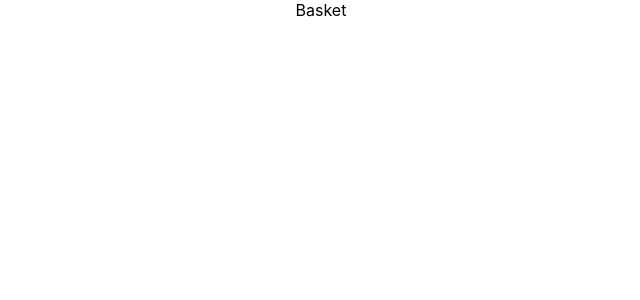
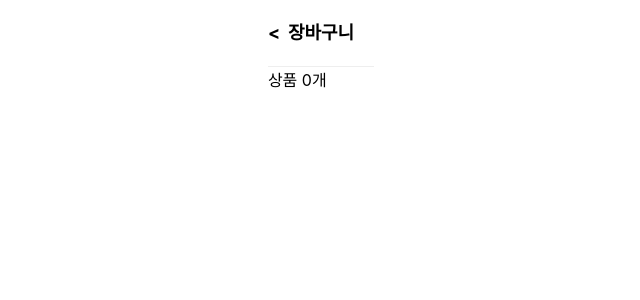
Before and after one commit to jaegwans/comento-shop, a React (Create React App) app: page /comento-shop/basket in a window 1280 px wide. Shown: the top 300 px of the page, without its empty margins (319-959 px from the left). Built offline with nearby package versions, Linux system fonts and the light colour scheme.

Commit message:
feat: 장바구니 구현

```diff
--- /dev/null
+++ b/src/components/BasketItem.js
@@ -0,0 +1,64 @@
+import styled from 'styled-components';
+
+const BasketItem = ({ thumbnail, name, price, onClickRemoveButton }) => {
+    return (
+        <>
+            <BasketItemStyled>
+                <RowLayout>
+                    <RowLayout>
+                        <ProductImage
+                            style={{ backgroundImage: `url(${thumbnail})` }}
+                        />
+                        <ColumnLayout>
+                            <ProductName>{name}</ProductName>
+                            <div>{price}원</div>
+                        </ColumnLayout>
+                    </RowLayout>
+                    <CloseButton onClick={onClickRemoveButton}>X</CloseButton>
+                </RowLayout>
+            </BasketItemStyled>
+            <GrayLine />
+        </>
+    );
+};
+export default BasketItem;
+
+const BasketItemStyled = styled.div`
+    padding: 16px;
+    margin: 10px 0px;
+`;
+const RowLayout = styled.div`
+    display: flex;
+    gap: 20px;
+    justify-content: space-between;
+`;
+const ColumnLayout = styled.div`
+    display: flex;
+    flex-direction: column;
+    justify-content: space-between;
+`;
+
+const ProductImage = styled.div`
+    width: 120px;
+    height: 100px;
+    background-size: cover;
+    background-position: center;
+`;
+const CloseButton = styled.div`
+    cursor: pointer;
+`;
+
+const ProductName = styled.div`
+    font-style: normal;
+    font-weight: 700;
+    font-size: 16px;
+    line-height: 21px;
+    letter-spacing: -0.01em;
+    color: #000000;
+`;
+
+const GrayLine = styled.div`
+    height: 1px;
+    width: 100%;
+    background: #eeeeee;
+`;
--- /dev/null
+++ b/src/components/Navigation.js
@@ -0,0 +1,32 @@
+import styled from 'styled-components';
+import { useNavigate } from 'react-router-dom';
+
+const Navigation = ({ name, hasBack }) => {
+    const navigate = useNavigate();
+    return (
+        <NavigationStyled>
+            {hasBack && (
+                <BackButton onClick={() => navigate(-1)}>{`<`}</BackButton>
+            )}
+            <div onClick={() => navigate('/')}> {name}</div>
+        </NavigationStyled>
+    );
+};
+
+const NavigationStyled = styled.div`
+    position: relative;
+    padding: 20px;
+    font-weight: 700;
+    font-size: 18px;
+    line-height: 26px;
+    display: flex;
+    align-items: center;
+    justify-content: center;
+    border-bottom: solid 1px #eeeeee; ;
+`;
+const BackButton = styled.div`
+    position: absolute;
+    left: 0px;
+    cursor: pointer;
+`;
+export default Navigation;
--- a/src/pages/Basket.js
+++ b/src/pages/Basket.js
@@ -1,7 +1,53 @@
-import React from 'react';
+import { useEffect } from 'react';
+import { useState } from 'react';
+import styled from 'styled-components';
+import Navigation from '../components/Navigation';
+import BasketItem from '../components/BasketItem';
+import * as webStorage from '../utils/webStorage';
 
-function Basket() {
-    return <div>Basket</div>;
-}
+const Basket = () => {
+    const [basketItems, setBasketItems] = useState();
+    const [basketItemCount, setBasketItemCount] = useState(0);
+
+    // Basket이 렌더링 될때, 한번만 실행되는 로직
+    useEffect(() => {
+        const items = webStorage.getBasketItems();
+        setBasketItems(items);
+        setBasketItemCount(items.length);
+    }, []);
+
+    // [장바구니 상품 갯수]가 바뀌면, 실행되는 로직
+    useEffect(() => {
+        const items = webStorage.getBasketItems();
+        setBasketItems(items);
+    }, [basketItemCount]);
+
+    const onClickRemoveButton = (productId) => {
+        webStorage.removeBasketItem(productId);
+        setBasketItemCount(basketItems.length - 1);
+    };
+
+    return (
+        <BasketStyled>
+            <Navigation name="장바구니" hasBack={true} />
+
+            {basketItems &&
+                basketItems.map((product) => (
+                    <BasketItem
+                        key={product.id}
+                        id={product.id}
+                        thumbnail={product.thumbnail}
+                        name={product.name}
+                        price={product.price}
+                        onRemoveItem={() => onClickRemoveButton(product.id)}
+                    />
+                ))}
+
+            <div>상품 {basketItemCount}개 </div>
+        </BasketStyled>
+    );
+};
+
+const BasketStyled = styled.div``;
 
 export default Basket;
```
